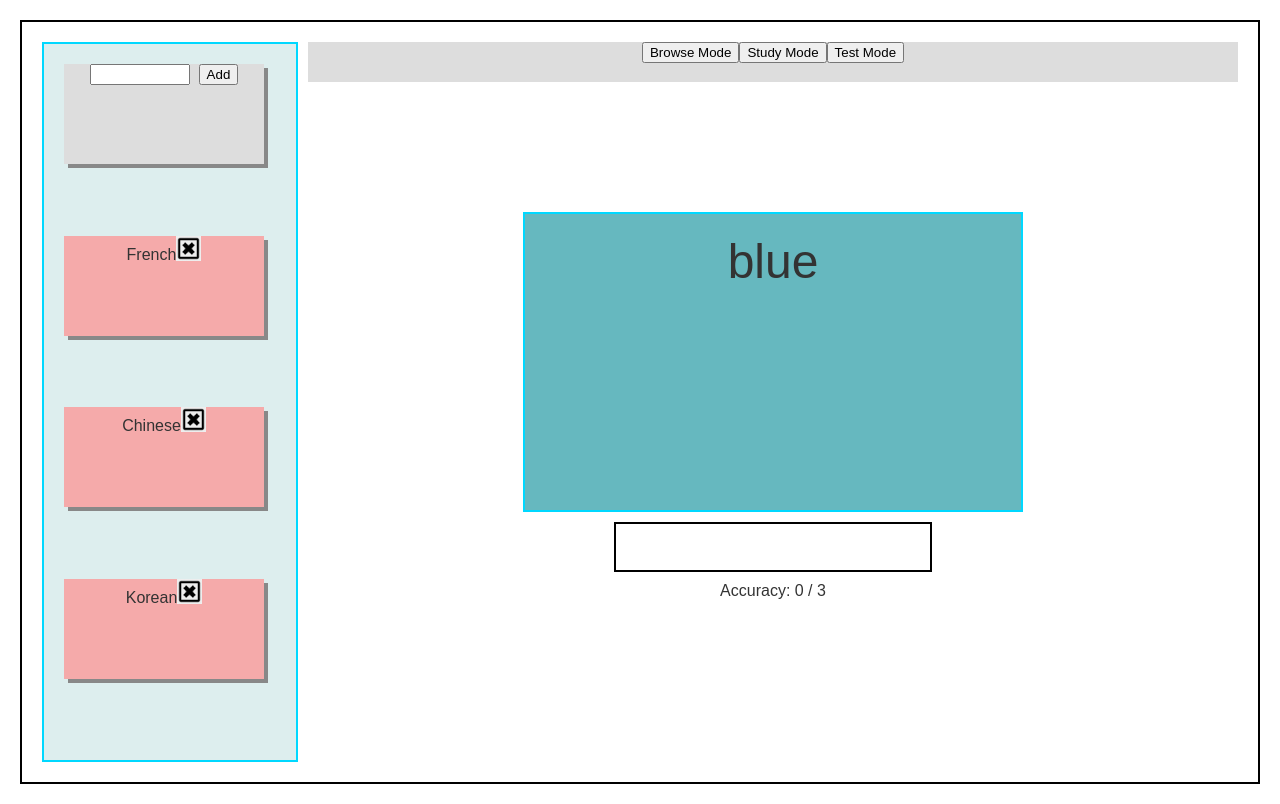
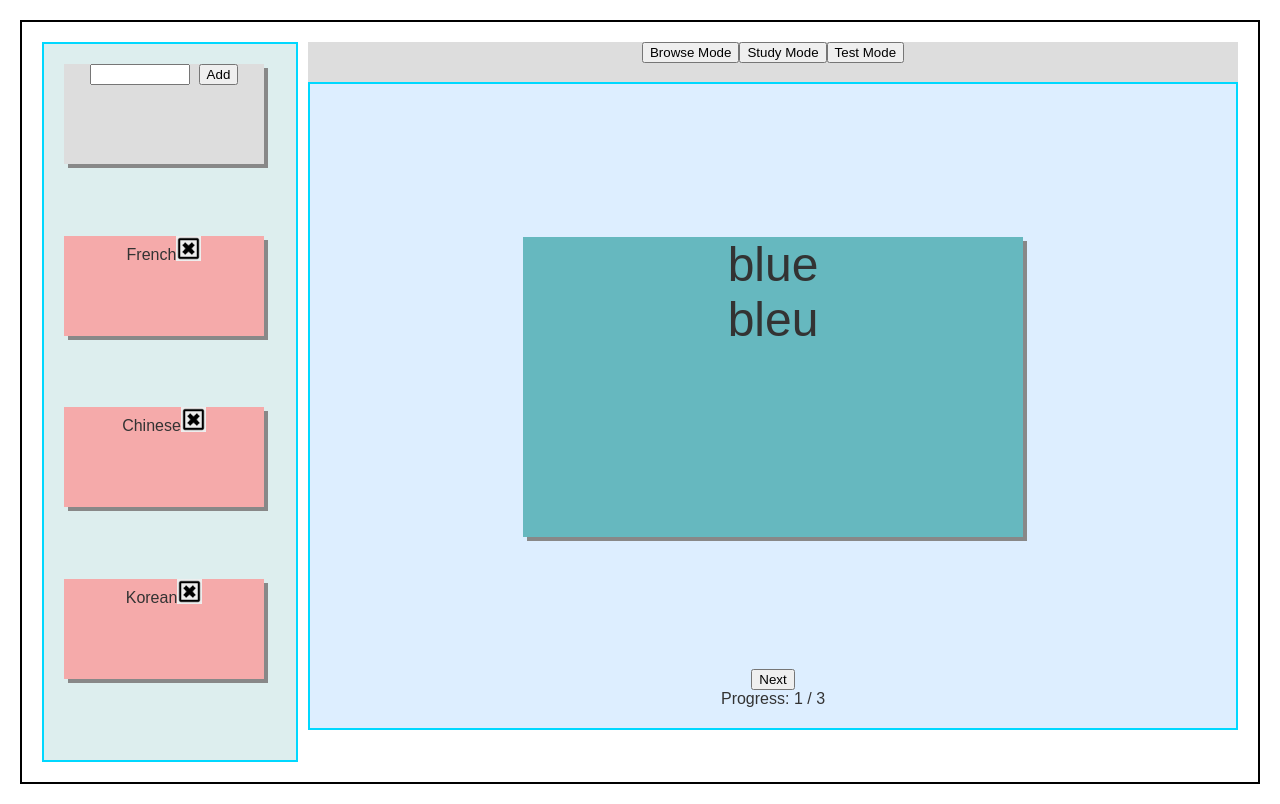
Before and after one commit to yyjoycewoo/VocabMaster, a React (Create React App) app: page / in a window 1280 px wide. Built offline with nearby package versions, Linux system fonts and the light colour scheme.

Commit message:
Fixed rendering bugs when deleting sets

```diff
--- a/src/components/FlashcardList.js
+++ b/src/components/BrowseList.js
@@ -1,12 +1,12 @@
 import React, { Component } from "react";
-import "../styles/FlashcardList.css";
+import "../styles/BrowseList.css";
 import Flashcard from "./Flashcard";
 import AddItem from "./AddItem";
 
-class FlashcardList extends Component {
+class BrowseList extends Component {
   render() {
     return (
-      <div className="FlashcardList">
+      <div className="BrowseList">
         {this.renderCards()}
         <AddItem addCard={this.addCard} type="flashcard" />
       </div>
@@ -43,4 +43,4 @@ class FlashcardList extends Component {
 
 }
 
-export default FlashcardList;
+export default BrowseList;
--- a/src/components/StudyList.js
+++ b/src/components/StudyList.js
@@ -5,18 +5,23 @@ import Flashcard from "./Flashcard";
 class StudyList extends Component {
   render() {
     const currCard = this.state.currentCard;
+    const numCards = this.props.cards.length;
     const card = this.props.cards[currCard];
-    const numCards = this.props.cards.length;
+
+    console.log(typeof(card))
     return (
       <div className="StudyList">
+        { typeof(card) !== "undefined" && [
           <Flashcard key={card["key"]}
             id={card["key"]}
             setId={card["setId"]}
             question={card["question"]}
             answer={card["answer"]}
-          display={this.props.mode} />
-        <button className="next" onClick={this.goToNextCard}>Next</button>
+            display={this.props.mode} />,
+          <button className="next" onClick={this.goToNextCard}>Next</button>,
           <div className="progress" >Progress: {currCard+1} / {numCards}</div>
+        ]
+        }
       </div>
     )
   }
--- a/src/components/TestList.js
+++ b/src/components/TestList.js
@@ -16,7 +16,7 @@ class TestList extends Component {
 
     return (
       <div className="TestList">
-      { this.isFinishedTest() ? (
+      { this.isFinishedTest() && typeof(card) !== "undefined" ? (
         [
           <Flashcard key={card["key"]}
             id={card["key"]}
--- a/src/components/View.js
+++ b/src/components/View.js
@@ -1,7 +1,7 @@
 import React, { Component } from "react";
 import "../styles/View.css";
 import SetList from "./SetList";
-import FlashcardList from "./FlashcardList";
+import BrowseList from "./BrowseList";
 import StudyList from "./StudyList";
 import TestList from "./TestList";
 
@@ -16,7 +16,7 @@ class View extends Component {
     this.state = {
       sets: sets,
       currentSet: currSet,
-      mode: 'test',
+      mode: 'study',
     }
 
     this.updateCurrentSet = this.updateCurrentSet.bind(this);
@@ -47,7 +47,7 @@ class View extends Component {
                           mode={"test"} />
     const studyCardList = <StudyList cards={cards}
                           mode={"study"} />
-    const browseCardList = <FlashcardList cards={cards}
+    const browseCardList = <BrowseList cards={cards}
                             addCardToSet={this.addCardToSet}
                             removeCardFromSet={this.removeCardFromSet}
                             mode={"browse"} />
--- a/src/styles/FlashcardList.css
+++ b/src/styles/BrowseList.css
@@ -1,4 +1,4 @@
-.FlashcardList {
+.BrowseList {
   padding: 20px;
   border: 2px solid #00D8FF;
   background: #DDEEFF;
--- a/src/styles/Flashcard.css
+++ b/src/styles/Flashcard.css
@@ -111,10 +111,3 @@
   font-family: arial;
   line-height: 2em;
 }
-
-.studyCard {
-  width: 400px;
-  background: #66B8Bf;
-
-  height: calc(width * 0.75);
-}
--- a/src/styles/StudyList.css
+++ b/src/styles/StudyList.css
@@ -2,8 +2,12 @@
   padding: 20px;
   border: 2px solid #00D8FF;
   background: #DDEEFF;
+  display: flex;
+  flex-direction: column;
+  justify-content: center;
+  align-items: center;
   grid-area: flashcardList;
-
+  /*
   display: grid;
   grid-template-columns: 33% 33% 33%;
   grid-template-rows: 90% minmax(30px, 5%);
@@ -11,9 +15,18 @@
   grid-template-areas:
     ". center ."
     "next . progress";
-  align-items: center;
+  align-items: center; */
 }
 
+.studyCard {
+  padding: 20px;
+  border: 2px solid #00D8FF;
+  background: #66B8Bf;
+  font-size: 300%;
+  margin: 5px;
+  width: 500px;
+  height: 300px;
+}
 
 .center {
   grid-area: center;
--- a/src/styles/TestList.css
+++ b/src/styles/TestList.css
@@ -3,6 +3,7 @@
   flex-direction: column;
   justify-content: center;
   align-items: center;
+  grid-area: flashcardList;
 }
 
 .testCard {
```
Lines whose indentation alone changed are shown as unchanged.
